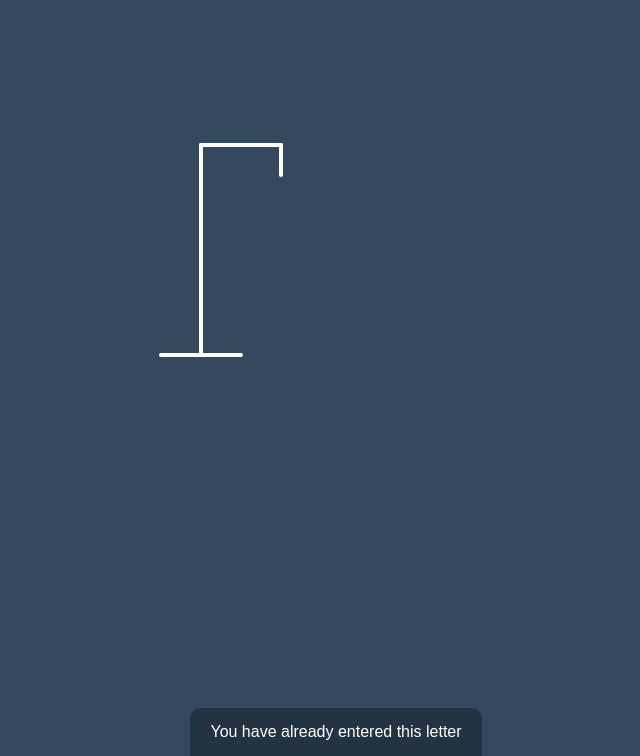
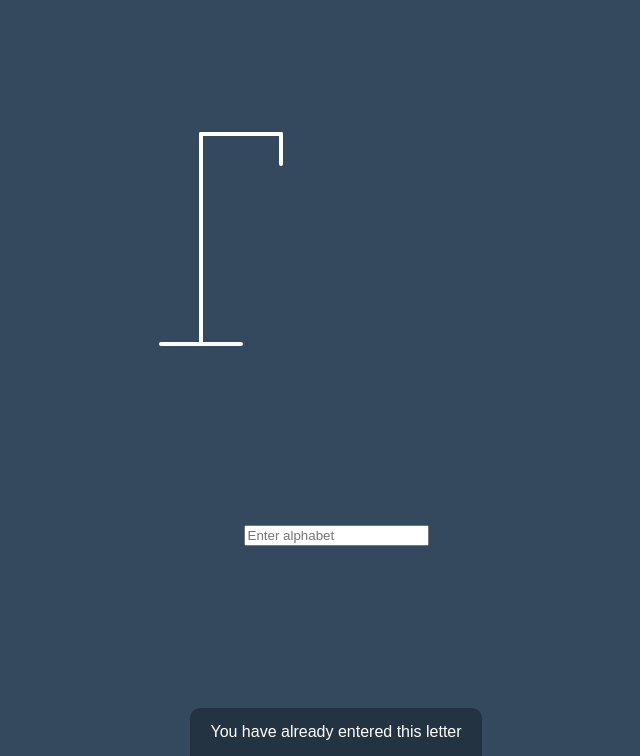
Before and after one commit to aadeshkulkarni/Hangman, a plain HTML site: page index.html in a window 1280 px wide. Shown: the part 94-850 px from the top of the page, without its empty margins (304-944 px from the left). Drawn offline with Linux system fonts and the light colour scheme; no server answers.

Commit message:
Update index.html
textbox for user input visible only when screen width <=600px

```diff
--- a/index.html
+++ b/index.html
@@ -40,6 +40,9 @@
         <div class="word" id="word">
         </div>
     </div>
+    <div class="text-container">
+        <input ID="txtUserInput" type="text" placeholder="Enter alphabet"/>
+    </div>
 
     <!-- Container for final message -->
     <div class="popup-container" id="popup-container">
```
